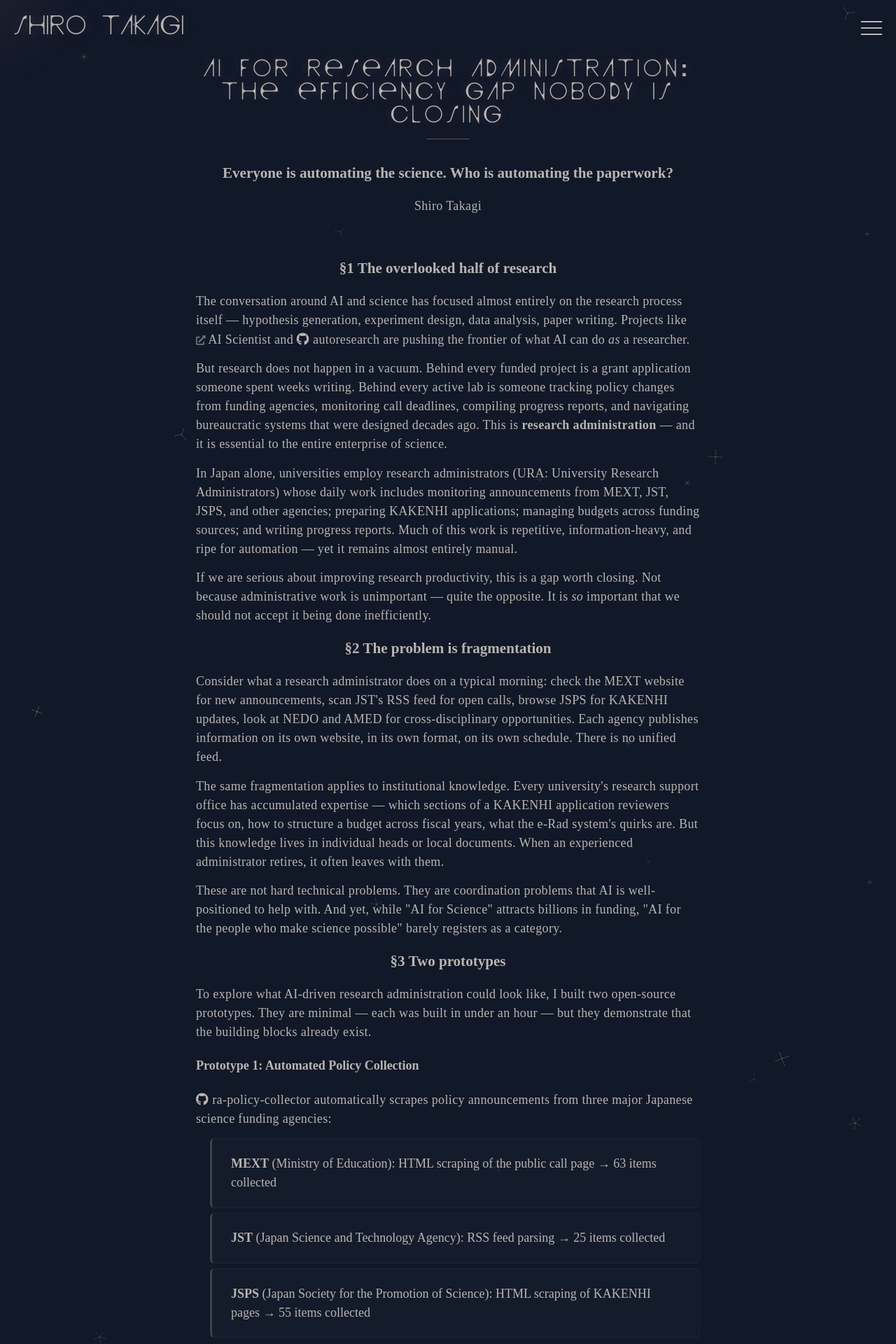
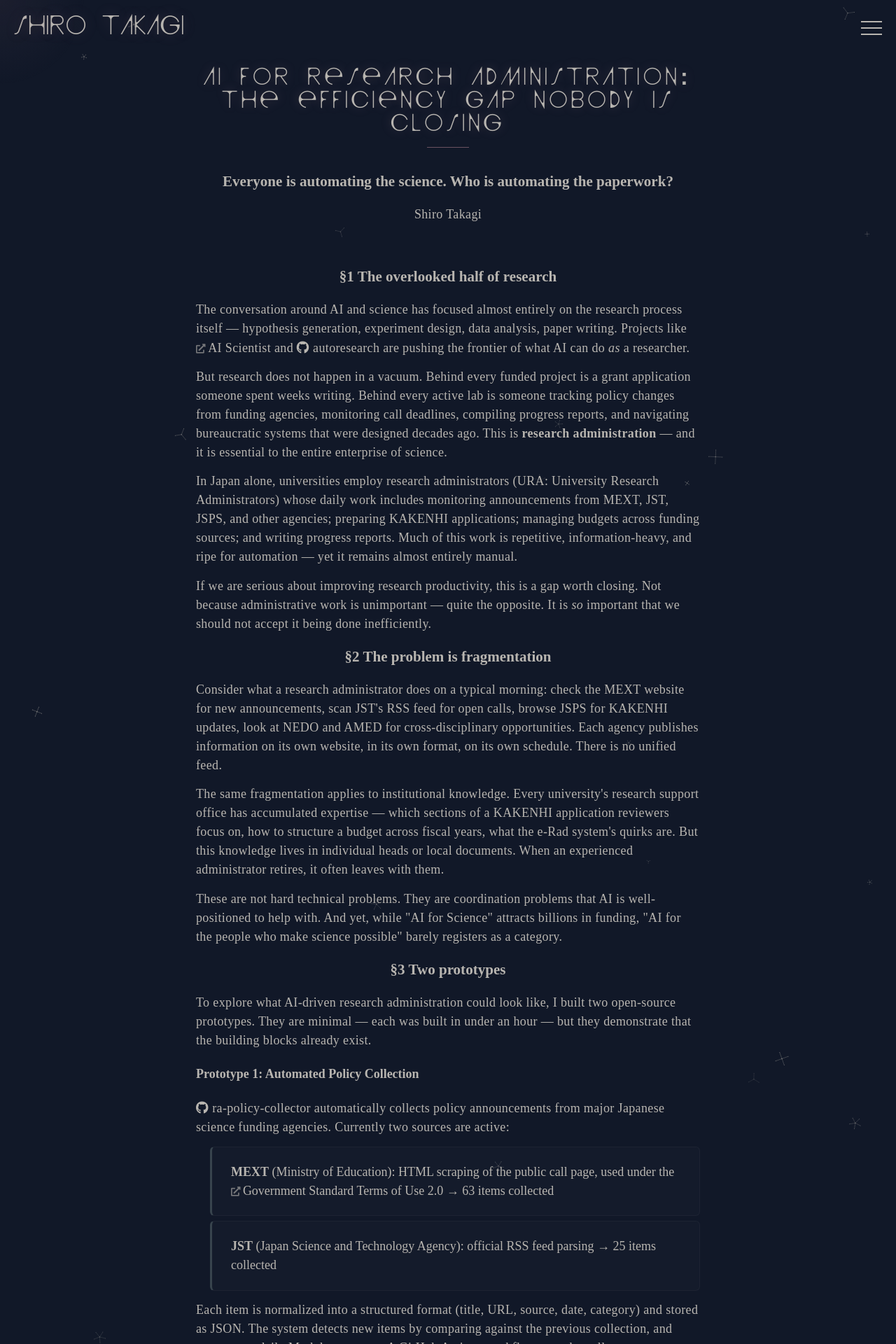
Before and after one commit to t46/t46.github.io, a Jekyll site: the page built from _posts/2026-04-16-research-administration-ai.md, in a window 1280 px wide. Shown: the top 1920 px of the page at 70% size. Built offline with Jekyll 4.4.1, drawn with Linux system fonts in a browser that asks for light colours; nearby versions of some CDN libraries; some of the changed text lies outside the part shown.

Commit message:
Update blog: reflect JSPS collector disabled for policy compliance
Adjusted item counts (143→88) and source list to match current state.
Added note about checking site terms before adding new sources.

Co-Authored-By: Claude Opus 4.6 (1M context) <noreply@anthropic.com>

```diff
--- a/_posts/2026-04-16-research-administration-ai.md
+++ b/_posts/2026-04-16-research-administration-ai.md
@@ -46,17 +46,16 @@ tags:
 
     <h4>Prototype 1: Automated Policy Collection</h4>
 
-    <p><a href="https://github.com/t46/ra-policy-collector" target="_blank" rel="noopener noreferrer">ra-policy-collector</a> automatically scrapes policy announcements from three major Japanese science funding agencies:</p>
+    <p><a href="https://github.com/t46/ra-policy-collector" target="_blank" rel="noopener noreferrer">ra-policy-collector</a> automatically collects policy announcements from major Japanese science funding agencies. Currently two sources are active:</p>
 
     <ul>
-        <li><strong>MEXT</strong> (Ministry of Education): HTML scraping of the public call page &rarr; 63 items collected</li>
-        <li><strong>JST</strong> (Japan Science and Technology Agency): RSS feed parsing &rarr; 25 items collected</li>
-        <li><strong>JSPS</strong> (Japan Society for the Promotion of Science): HTML scraping of KAKENHI pages &rarr; 55 items collected</li>
+        <li><strong>MEXT</strong> (Ministry of Education): HTML scraping of the public call page, used under the <a href="https://www.mext.go.jp/b_menu/1351168.htm" target="_blank" rel="noopener noreferrer">Government Standard Terms of Use 2.0</a> &rarr; 63 items collected</li>
+        <li><strong>JST</strong> (Japan Science and Technology Agency): official RSS feed parsing &rarr; 25 items collected</li>
     </ul>
 
     <p>Each item is normalized into a structured format (title, URL, source, date, category) and stored as JSON. The system detects new items by comparing against the previous collection, and generates a daily Markdown report. A GitHub Actions workflow runs the collector every morning at 9:00 JST.</p>
 
-    <p>143 items from a single run. That is 143 pages a research administrator no longer needs to visit manually. The system is extensible &mdash; adding NEDO, AMED, Cabinet Office CSTI, or e-Rad is a matter of writing a new collector function and registering it.</p>
+    <p>88 items from a single run across two agencies. That is dozens of pages a research administrator no longer needs to visit manually. The system is extensible &mdash; adding JSPS, NEDO, AMED, Cabinet Office CSTI, or e-Rad is a matter of writing a new collector function and registering it, provided the target site's terms of use permit automated access.</p>
 
     <p>This is not sophisticated AI. It is basic scraping and structuring. But that is precisely the point: <strong>the bar for meaningful automation in research administration is low</strong>, because the current baseline is "a person visiting government websites every morning."</p>
 
```
